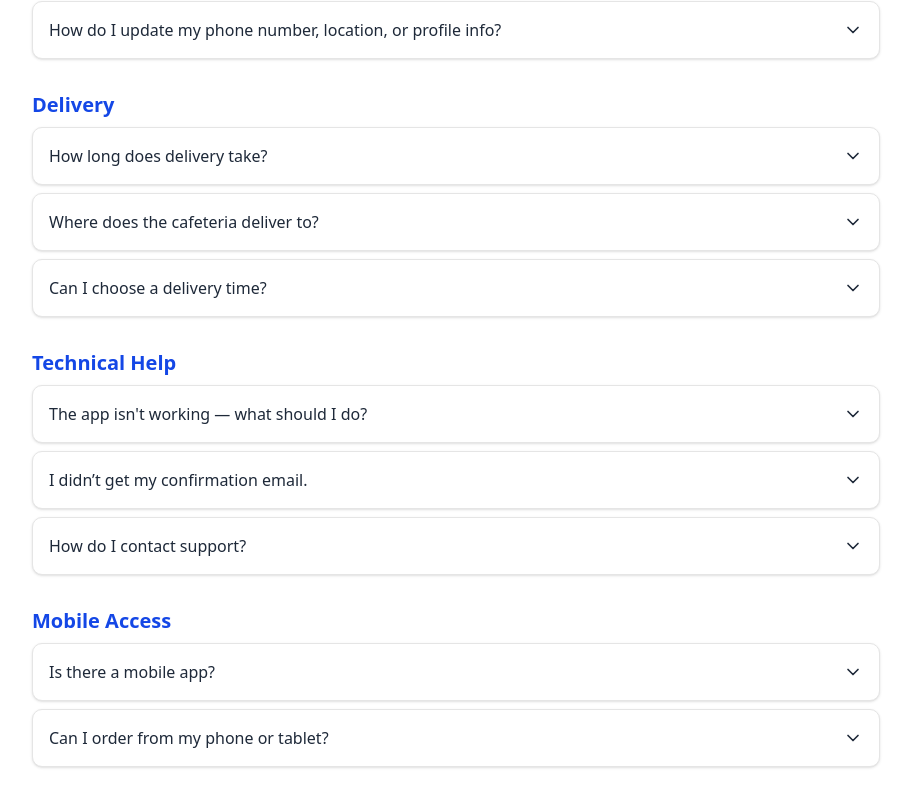
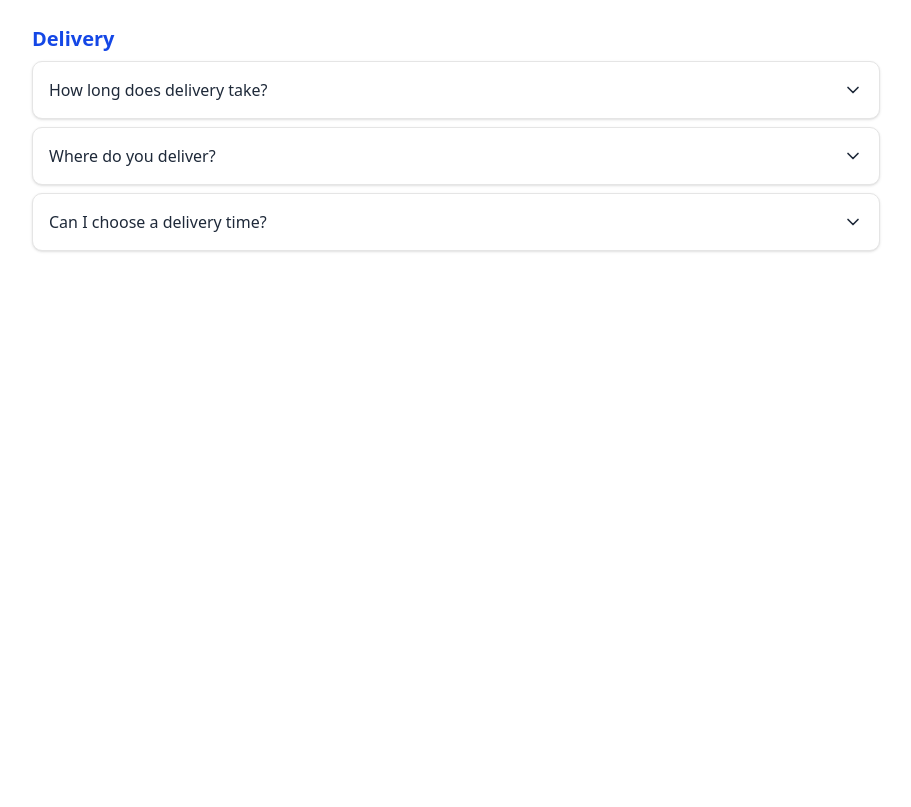
Before and after one commit to alee34161/CPSC-362-Project, a Next.js app in the folder cafeteria-ordering-system/frontend/: page /documentation in a window 1280 px wide. Shown: the part 1355-2162 px from the top of the page, without its empty margins (184-1095 px from the left). After the commit the page ends 1662 px from the top, so only its background shows below. Built offline with nearby package versions, Linux system fonts and the light colour scheme.

Commit message:
Completion of Documentation page.tsx
I think the documentation page is done at the moment.

```diff
--- a/cafeteria-ordering-system/frontend/src/app/documentation/page.tsx
+++ b/cafeteria-ordering-system/frontend/src/app/documentation/page.tsx
@@ -1,46 +1,38 @@
 // app/documentation/page.tsx
+'use client';
+
 import { useState } from 'react';
 import { ChevronDown, ChevronUp } from 'lucide-react';
 
 const faqItems = [
   { category: 'Ordering', questions: [
-    "How do I place an order?",
-    "Can I customize items in my order?",
-    "How do I view my cart?",
-    "Can I cancel or change my order after placing it?",
-    "How do I check my order status or tracking?",
+    { q: "How do I place an order?", a: "Browse the menu, add items to your cart, and click checkout to place your order." },
+    { q: "Can I customize items in my order?", a: "Yes! You can add notes to each item in the cart for customizations." },
+    { q: "How do I view my cart?", a: "Click the cart icon on the top right to view and edit your cart." },
+    { q: "Can I cancel or change my order after placing it?", a: "You cannot cancel or change an order once it is being prepared." },
+    { q: "How do I check my order status or tracking?", a: "Go to the tracking page to see live updates on your order." },
   ]},
   { category: 'Payment', questions: [
-    "What payment methods are accepted?",
-    "When am I charged for my order?",
-    "Is my payment information secure?",
+    { q: "What payment methods are accepted?", a: "Currently, we accept all major credit/debit cards." },
+    { q: "When am I charged for my order?", a: "You are charged immediately after placing your order." },
+    { q: "Is my payment information secure?", a: "Yes, we use secure encryption to protect your payment data." },
   ]},
   { category: 'Loyalty Rewards', questions: [
-    "How do I earn loyalty points?",
-    "How many points do I get per order?",
-    "Where can I see my current points?",
-    "What can I redeem my points for?",
-    "How do I redeem my loyalty reward?",
-    "Do points expire?",
+    { q: "How do I earn loyalty points?", a: "You earn points every time you place an order through the system." },
+    { q: "How many points do I get per order?", a: "You earn 10 points per $1 spent." },
+    { q: "Where can I see my current points?", a: "Go to the loyalty rewards page to view your current balance." },
+    { q: "What can I redeem my points for?", a: "Points can be redeemed for discounts, free meals, and more." },
+    { q: "How do I redeem my loyalty reward?", a: "You can redeem them at checkout when your balance is enough." },
   ]},
   { category: 'Account', questions: [
-    "How do I sign up or log in?",
-    "What if I forget my password?",
-    "How do I update my phone number, location, or profile info?",
+    { q: "How do I sign up or log in?", a: "Use the signup or login page with your email and password." },
+    { q: "What if I forget my password?", a: "Click 'Forgot Password' on the login screen to reset it." },
+    { q: "How do I update my phone number, location, or profile info?", a: "Go to the account settings page to update your info." },
   ]},
   { category: 'Delivery', questions: [
-    "How long does delivery take?",
-    "Where does the cafeteria deliver to?",
-    "Can I choose a delivery time?",
-  ]},
-  { category: 'Technical Help', questions: [
-    "The app isn't working — what should I do?",
-    "I didn’t get my confirmation email.",
-    "How do I contact support?",
-  ]},
-  { category: 'Mobile Access', questions: [
-    "Is there a mobile app?",
-    "Can I order from my phone or tablet?",
+    { q: "How long does delivery take?", a: "Delivery time may vary based on availability and location. Please check with the cafeteria staff for more info." },
+    { q: "Where do you deliver?", a: "Currently, deliveries are limited to nearby areas around the cafeteria or campus. Exact locations may vary." },
+    { q: "Can I choose a delivery time?", a: "Delivery time selection is not available at the moment, but future updates may include this feature." }
   ]},
 ];
 
@@ -59,7 +51,7 @@ export default function FAQPage() {
         <div key={section.category} className="mb-8">
           <h2 className="text-xl font-semibold text-blue-700 mb-2">{section.category}</h2>
           <div className="space-y-2">
-            {section.questions.map((q) => (
+            {section.questions.map(({ q, a }) => (
               <div key={q} className="border rounded-lg p-4 bg-white shadow">
                 <button
                   onClick={() => toggleQuestion(q)}
@@ -69,7 +61,7 @@ export default function FAQPage() {
                   {openQuestion === q ? <ChevronUp className="h-5 w-5" /> : <ChevronDown className="h-5 w-5" />}
                 </button>
                 {openQuestion === q && (
-                  <p className="mt-2 text-sm text-gray-600 italic">[Your answer here]</p>
+                  <p className="mt-2 text-sm text-gray-600">{a}</p>
                 )}
               </div>
             ))}
```
